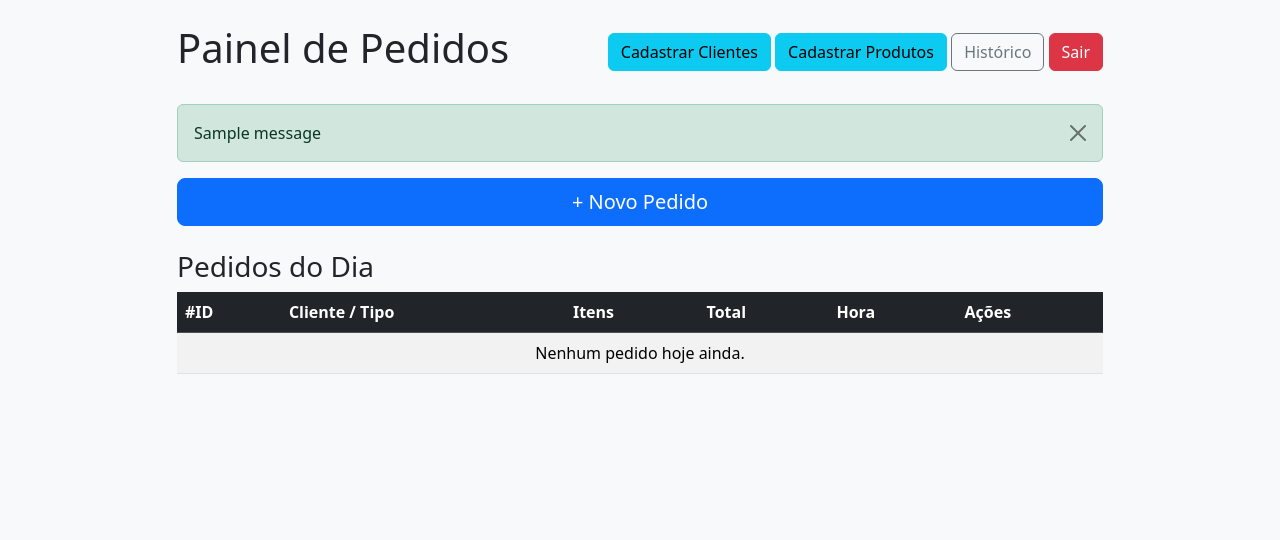
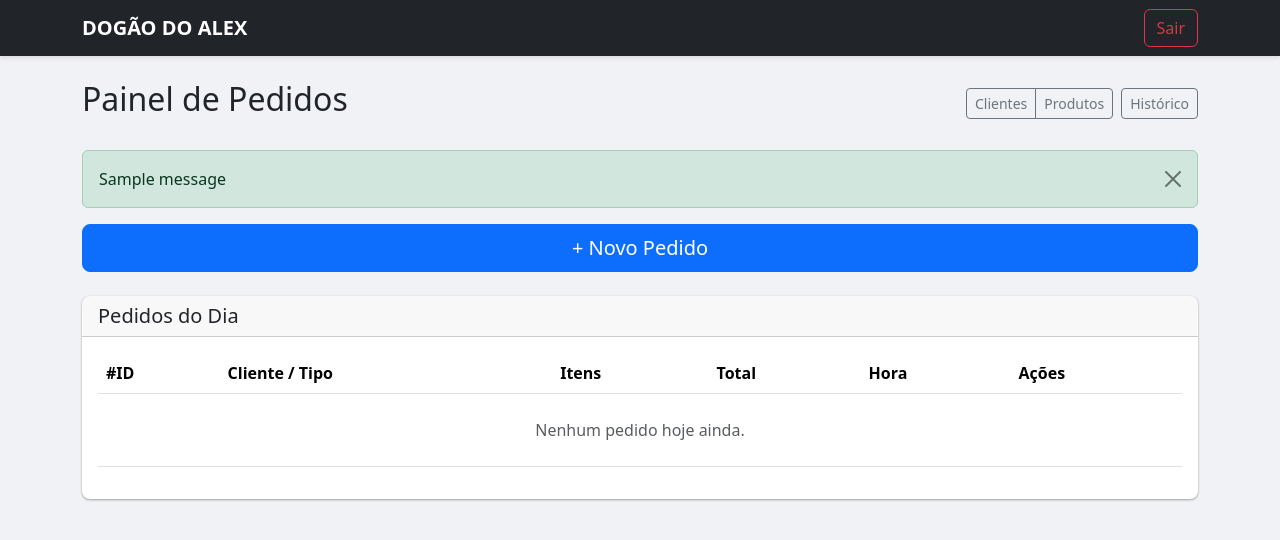
Before and after one commit to alexsvl2/app-delivery, a Flask app: page / in a window 1280 px wide. Shown: the top 540 px of the page. Run offline with Flask 3, Linux system fonts and the light colour scheme; a user stored in the database is signed in; tables that the repository leaves empty hold one stand-in row (values such as "Sample post"); one stand-in notice (Sample message) is shown.

Commit message:
Implementa novo design profissional com Bootstrap

```diff
--- /dev/null
+++ b/static/style.css
@@ -0,0 +1,25 @@
+/* static/style.css */
+
+body {
+    background-color: #f0f2f5; /* Um cinza bem claro para o fundo */
+}
+
+.navbar {
+    box-shadow: 0 2px 4px rgba(0,0,0,.1);
+}
+
+.card {
+    border: none;
+    box-shadow: 0 1px 3px rgba(0,0,0,.12), 0 1px 2px rgba(0,0,0,.24);
+    border-radius: 0.5rem; /* Bordas mais arredondadas */
+}
+
+.btn-primary {
+    background-color: #0d6efd;
+    border-color: #0d6efd;
+}
+
+.table {
+    /* Remove a necessidade de listras, deixando mais clean */
+    --bs-table-striped-bg: transparent;
+}
--- a/templates/base.html
+++ b/templates/base.html
@@ -1,32 +1,35 @@
 <!doctype html>
 <html lang="pt-br">
 <head>
-    <meta charset="utf-8">
+    <meta charset="utf-g">
     <meta name="viewport" content="width=device-width, initial-scale=1">
-    <title>Sistema de Pedidos - Dogão do Alex</title>
+    <title>Dogão do Alex - Sistema</title>
 
     <link href="https://cdn.jsdelivr.net/npm/bootstrap@5.3.3/dist/css/bootstrap.min.css" rel="stylesheet">
 
-    <link rel="stylesheet" href="https://cdn.jsdelivr.net/npm/bootstrap-icons@1.11.3/font/bootstrap-icons.min.css">
-
-    <style>
-        /* Um pequeno ajuste para o corpo da página ter um fundo cinza claro */
-        body {
-            background-color: #f8f9fa;
-        }
-    </style>
+    <link rel="stylesheet" href="{{ url_for('static', filename='style.css') }}">
 </head>
 <body>
-    <div class="container mt-4 mb-5">
-        <div class="row justify-content-center">
-            <div class="col-12 col-lg-11 col-xl-10">
 
-                {% block content %}{% endblock %}
-
+    <nav class="navbar navbar-expand-lg navbar-dark bg-dark mb-4">
+        <div class="container">
+            <a class="navbar-brand fw-bold" href="{{ url_for('dashboard') }}">
+                DOGÃO DO ALEX
+            </a>
+            <div class="d-flex">
+                {% if current_user.is_authenticated %}
+                    <a href="{{ url_for('logout') }}" class="btn btn-outline-danger">Sair</a>
+                {% endif %}
             </div>
         </div>
-    </div>
+    </nav>
+
+    <main class="container">
+        {% block content %}{% endblock %}
+    </main>
 
     <script src="https://cdn.jsdelivr.net/npm/bootstrap@5.3.3/dist/js/bootstrap.bundle.min.js"></script>
+
+    {% block scripts %}{% endblock %}
 </body>
 </html>
--- a/templates/dashboard.html
+++ b/templates/dashboard.html
@@ -2,12 +2,13 @@
 
 {% block content %}
 <div class="d-flex justify-content-between align-items-center mb-4">
-    <h1>Painel de Pedidos</h1>
-    <div>
-        <a href="{{ url_for('gerenciar_clientes') }}" class="btn btn-info">Cadastrar Clientes</a>
-        <a href="{{ url_for('gerenciar_produtos') }}" class="btn btn-info">Cadastrar Produtos</a>
-        <a href="{{ url_for('historico') }}" class="btn btn-outline-secondary">Histórico</a>
-        <a href="{{ url_for('logout') }}" class="btn btn-danger">Sair</a>
+    <h1 class="h2">Painel de Pedidos</h1>
+    <div class="btn-toolbar">
+        <div class="btn-group me-2">
+            <a href="{{ url_for('gerenciar_clientes') }}" class="btn btn-sm btn-outline-secondary">Clientes</a>
+            <a href="{{ url_for('gerenciar_produtos') }}" class="btn btn-sm btn-outline-secondary">Produtos</a>
+        </div>
+        <a href="{{ url_for('historico') }}" class="btn btn-sm btn-outline-secondary">Histórico</a>
     </div>
 </div>
 
@@ -28,17 +29,21 @@
     </button>
 </div>
 
-<h3 class="mt-4">Pedidos do Dia</h3>
+<div class="card">
+    <div class="card-header">
+        <h5 class="mb-0">Pedidos do Dia</h5>
+    </div>
+    <div class="card-body">
         <div class="table-responsive">
-    <table class="table table-striped table-hover">
-        <thead class="table-dark">
+            <table class="table table-hover">
+                <thead>
                     <tr>
-                <th>#ID</th>
-                <th>Cliente / Tipo</th>
-                <th>Itens</th>
-                <th>Total</th>
-                <th>Hora</th>
-                <th>Ações</th>
+                        <th scope="col">#ID</th>
+                        <th scope="col">Cliente / Tipo</th>
+                        <th scope="col">Itens</th>
+                        <th scope="col">Total</th>
+                        <th scope="col">Hora</th>
+                        <th scope="col">Ações</th>
                     </tr>
                 </thead>
                 <tbody>
@@ -56,17 +61,19 @@
                         <td class="fw-bold">R$ {{ "%.2f"|format(pedido.valor_total)|replace('.', ',') }}</td>
                         <td>{{ pedido.data_pedido.strftime('%H:%M') }}</td>
                         <td>
-                    <a href="{{ url_for('imprimir_pedido', pedido_id=pedido.id) }}" class="btn btn-sm btn-secondary" target="_blank" title="Imprimir">🖨️</a>
+                            <a href="{{ url_for('imprimir_pedido', pedido_id=pedido.id) }}" class="btn btn-sm btn-outline-secondary" target="_blank" title="Imprimir">🖨️</a>
                             <form action="{{ url_for('excluir_pedido', pedido_id=pedido.id) }}" method="POST" style="display: inline;" onsubmit="return confirm('Tem certeza que deseja excluir este pedido?');">
-                        <button type="submit" class="btn btn-sm btn-danger" title="Excluir">🗑️</button>
+                                <button type="submit" class="btn btn-sm btn-outline-danger" title="Excluir">🗑️</button>
                             </form>
                         </td>
                     </tr>
                     {% else %}
-            <tr><td colspan="6" class="text-center">Nenhum pedido hoje ainda.</td></tr>
+                    <tr><td colspan="6" class="text-center text-muted py-4">Nenhum pedido hoje ainda.</td></tr>
                     {% endfor %}
                 </tbody>
             </table>
+        </div>
+    </div>
 </div>
 
 <div class="modal fade" id="novoPedidoModal" tabindex="-1" aria-hidden="true">
@@ -88,16 +95,23 @@
                                 {% endfor %}
                             </select>
                         </div>
-                        <div class="col-md-5"><label class="form-label">Tipo</label><select class="form-select" name="tipo_pedido" onchange="toggleDeliveryFieldsModal(this.value)"><option value="Retirada" selected>Retirada no Balcão</option><option value="Delivery">Delivery</option></select></div>
+                        <div class="col-md-5">
+                            <label class="form-label">Tipo</label>
+                            <select class="form-select" name="tipo_pedido" onchange="toggleDeliveryFieldsModal(this.value)">
+                                <option value="Retirada" selected>Retirada no Balcão</option>
+                                <option value="Delivery">Delivery</option>
+                            </select>
+                        </div>
                     </div>
                     <div class="row mb-3" id="delivery-fields-modal" style="display: none;">
                         <div class="col-md-8"><label class="form-label">Endereço</label><input type="text" class="form-control" name="endereco" id="cliente-endereco" readonly></div>
                         <div class="col-md-4"><label class="form-label">Bairro</label><input type="text" class="form-control" name="bairro" id="cliente-bairro" readonly></div>
                     </div>
-                    <hr>
+                    <hr class="my-4">
                     <h5>Itens do Pedido</h5>
-                    <div class="row mb-3">
+                    <div class="row mb-3 align-items-end">
                         <div class="col-md-7">
+                            <label class="form-label">Produto</label>
                             <select id="select-produto" class="form-select">
                                 <option value="" selected disabled>Selecione um produto para adicionar...</option>
                                 {% for produto in produtos %}
@@ -105,13 +119,30 @@
                                 {% endfor %}
                             </select>
                         </div>
-                        <div class="col-md-5"><button type="button" class="btn btn-outline-primary" id="add-item-btn">Adicionar Produto Selecionado</button></div>
+                        <div class="col-md-5">
+                            <button type="button" class="btn btn-outline-primary w-100" id="add-item-btn">Adicionar Produto</button>
                         </div>
-                    <div id="itens-container" class="mb-3"></div>
-                    <hr>
+                    </div>
+                    <div id="itens-container" class="mb-3">
+                        </div>
+                    <hr class="my-4">
                     <div class="row mt-3 align-items-center">
-                        <div class="col-md-6" id="delivery-fee-modal" style="display: none;"><div class="row"><label class="col-sm-5 col-form-label">Taxa de Entrega (R$)</label><div class="col-sm-7"><input type="text" class="form-control" name="valor_entrega" value="0,00" oninput="updateTotals()"></div></div></div>
-                        <div class="col-md-6 ms-auto"><div class="row"><label class="col-sm-5 col-form-label fs-5 fw-bold">TOTAL (R$)</label><div class="col-sm-7"><input type="text" class="form-control fs-5 fw-bold" id="grand-total" readonly></div></div></div>
+                        <div class="col-lg-6" id="delivery-fee-modal" style="display: none;">
+                            <div class="row align-items-center">
+                                <label class="col-sm-5 col-form-label fw-bold">Taxa de Entrega (R$)</label>
+                                <div class="col-sm-7">
+                                    <input type="text" class="form-control" name="valor_entrega" value="0,00" oninput="updateTotals()">
+                                </div>
+                            </div>
+                        </div>
+                        <div class="col-lg-6 ms-auto">
+                            <div class="row align-items-center">
+                                <label class="col-sm-5 col-form-label fs-5 fw-bold text-end">TOTAL (R$)</label>
+                                <div class="col-sm-7">
+                                    <input type="text" class="form-control fs-5 fw-bold text-end" id="grand-total" value="0,00" readonly>
+                                </div>
+                            </div>
+                        </div>
                     </div>
                 </div>
                 <div class="modal-footer">
@@ -127,27 +158,39 @@
     <div class="row g-2 mb-2 align-items-center item-row">
         <input type="hidden" class="item-produto-id" name="produto_id[]">
         <div class="col-md-5"><input type="text" class="form-control item-descricao" readonly></div>
-        <div class="col-md-2"><input type="number" class="form-control item-quantidade" name="item_quantidade[]" value="1" min="1" required></div>
+        <div class="col-md-2"><input type="number" class="form-control item-quantidade" name="item_quantidade[]" value="1" min="1" required oninput="this.closest('.item-row').dispatchEvent(new Event('update-item'));"></div>
         <div class="col-md-2"><input type="text" class="form-control item-valor-unitario" readonly></div>
-        <div class="col-md-2"><input type="text" class="form-control item-total" readonly></div>
-        <div class="col-md-1"><button type="button" class="btn btn-danger btn-sm remove-item-btn">X</button></div>
+        <div class="col-md-2"><input type="text" class="form-control text-end item-total" readonly></div>
+        <div class="col-md-1"><button type="button" class="btn btn-outline-danger btn-sm remove-item-btn">X</button></div>
     </div>
 </template>
+{% endblock %}
 
+{% block scripts %}
 <script>
 document.addEventListener('DOMContentLoaded', function() {
     const addItemBtn = document.getElementById('add-item-btn');
     const selectProduto = document.getElementById('select-produto');
     const itensContainer = document.getElementById('itens-container');
     const template = document.getElementById('item-row-template');
+    const deliveryFeeInput = document.querySelector('[name="valor_entrega"]');
 
+    if (deliveryFeeInput) {
+        deliveryFeeInput.addEventListener('input', updateTotals);
+    }
+
+    if (addItemBtn) {
         addItemBtn.addEventListener('click', function() {
             const selectedOption = selectProduto.options[selectProduto.selectedIndex];
             if (!selectedOption || !selectedOption.value) {
                 alert('Por favor, selecione um produto.');
                 return;
             }
+            addNewItemRow(selectedOption);
+        });
+    }
 
+    function addNewItemRow(selectedOption) {
         const clone = template.content.cloneNode(true);
         const newRow = clone.querySelector('.item-row');
 
@@ -160,14 +203,15 @@ document.addEventListener('DOMContentLoaded', function() {
         itensContainer.appendChild(clone);
         attachRowEventListeners(newRow);
         updateTotals();
-    });
+        selectProduto.selectedIndex = 0;
+    }
 
     function attachRowEventListeners(row) {
         row.querySelector('.remove-item-btn').addEventListener('click', function() {
             row.remove();
             updateTotals();
         });
-        row.querySelector('.item-quantidade').addEventListener('input', updateTotals);
+        row.addEventListener('update-item', updateTotals);
     }
 });
 
@@ -184,9 +228,9 @@ function toggleDeliveryFieldsModal(value) {
         deliveryFields.style.display = 'flex';
         deliveryFee.style.display = 'block';
     } else {
+        deliveryFee.querySelector('input').value = '0,00';
         deliveryFields.style.display = 'none';
         deliveryFee.style.display = 'none';
-        deliveryFee.querySelector('input').value = '0,00';
     }
     updateTotals();
 }
```
Also changed, not shown: templates/login.html (+16 -6 lines). Lines whose indentation alone changed are shown as unchanged.
